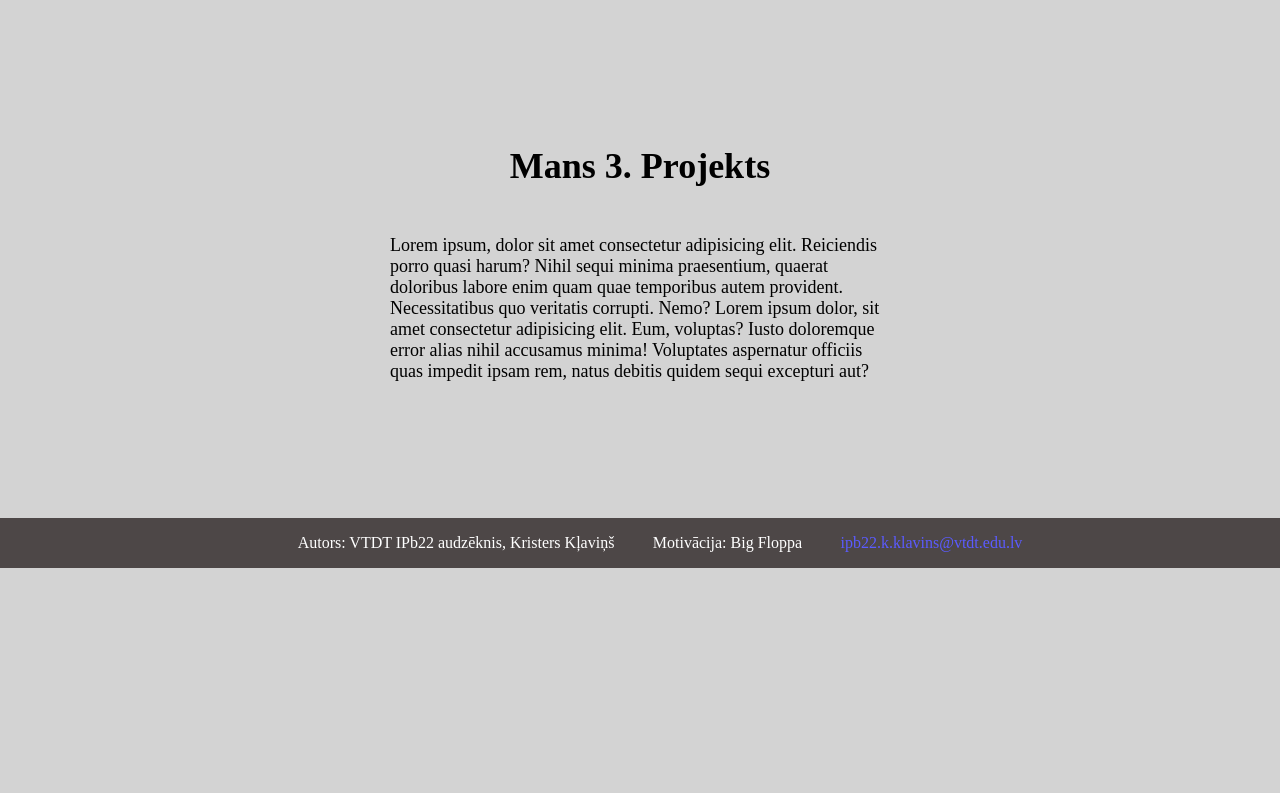
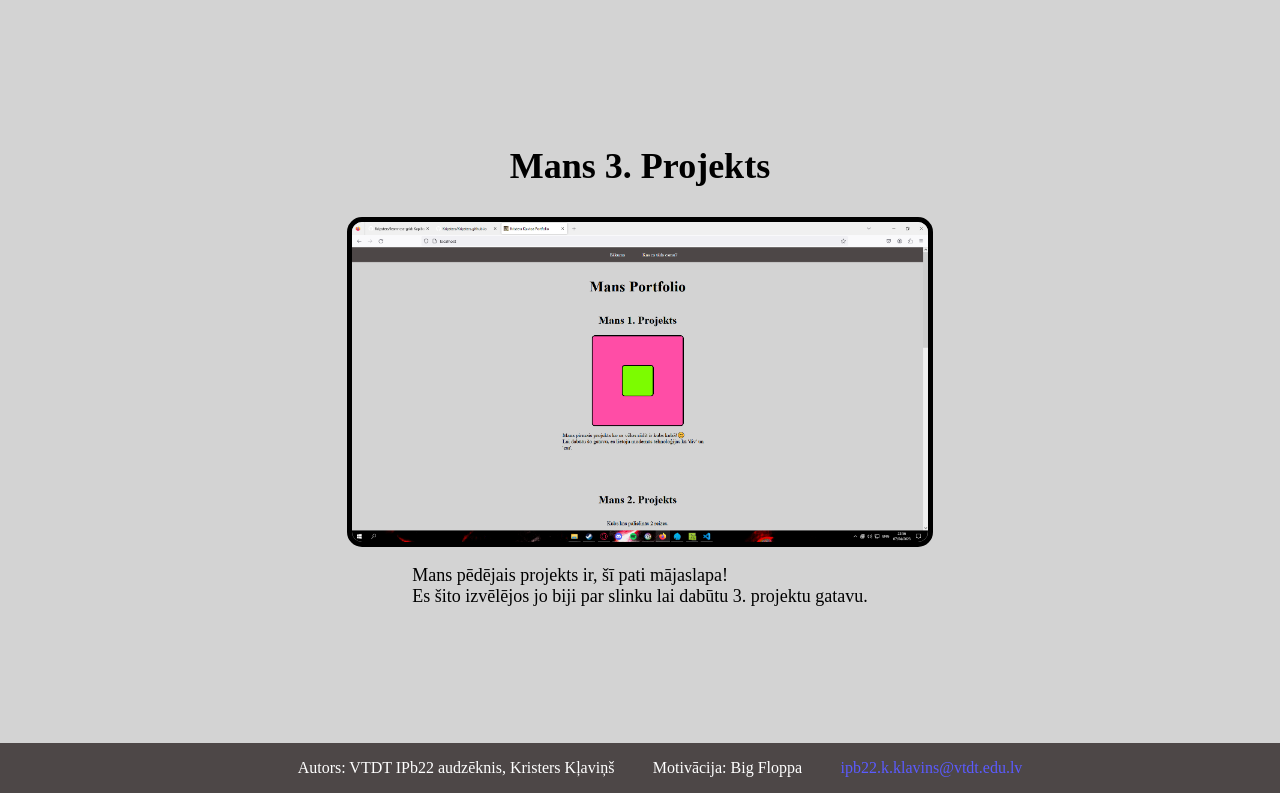
Before and after one commit to Kripsters/Kripsters.github.io, a plain HTML site: page index.html in a window 1280 px wide. Shown: the part 2060-2853 px from the top of the page. Before the commit the page ends 2628 px from the top, so only its background shows below. Drawn offline with Linux system fonts and the light colour scheme.

Commit message:
Final changes, ludzu ieskaiti ka laika nodotu

```diff
--- a/index.css
+++ b/index.css
@@ -155,7 +155,17 @@ main {
   transform-origin: right bottom;
 }
 
+.screenshot {
+  height: 25vw;
+  width: 45vw;
+  border-style: solid;
+  border-color: black;
+  border-radius: 15px;
+  border-width: 5px;
+}
+
 @media (max-width: 475px) {
+
   /* Nomaina uz zemāko kodu kad ekrāns ir mazāks par 475px */
   .burger {
     display: block;
@@ -204,11 +214,11 @@ main {
     cursor: pointer;
   }
 
-  .check:checked + ul {
+  .check:checked+ul {
     display: flex;
   }
 
-  .check:checked + #bf {
+  .check:checked+#bf {
     display: flex;
   }
 }
--- a/index.html
+++ b/index.html
@@ -1,5 +1,6 @@
 <!DOCTYPE html>
 <html lang="en">
+
 <head>
   <meta charset="UTF-8" />
   <meta http-equiv="X-UA-Compatible" content="IE=edge" />
@@ -55,15 +56,9 @@
     <br />
     <article class="center">
       <h2>Mans 3. Projekts</h2>
-        <p>
-          Lorem ipsum, dolor sit amet consectetur adipisicing elit. Reiciendis
-          porro quasi harum? Nihil sequi minima praesentium, quaerat doloribus
-          labore enim quam quae temporibus autem provident. Necessitatibus quo
-          veritatis corrupti. Nemo? Lorem ipsum dolor, sit amet consectetur
-          adipisicing elit. Eum, voluptas? Iusto doloremque error alias nihil
-          accusamus minima! Voluptates aspernatur officiis quas impedit ipsam
-          rem, natus debitis quidem sequi excepturi aut?
-        </p>
+      <img src="screen.png" alt="Screenshot of this website" class="screenshot">
+      <p>Mans pēdējais projekts ir, šī pati mājaslapa!<br>Es šito izvēlējos jo biji par slinku lai dabūtu 3.
+        projektu gatavu.</p>
     </article>
     <br />
   </main>
@@ -74,9 +69,7 @@
       <li>Autors: VTDT IPb22 audzēknis, Kristers Kļaviņš</li>
       <li>Motivācija: Big Floppa</li>
       <li>
-          <a href="mailto:ipb22.k.klavins@vtdt.edu.lv" class="contact"
-            >ipb22.k.klavins@vtdt.edu.lv</a
-          >
+        <a href="mailto:ipb22.k.klavins@vtdt.edu.lv" class="contact">ipb22.k.klavins@vtdt.edu.lv</a>
       </li>
     </ul>
     <div class="burger">
@@ -84,4 +77,5 @@
     </div>
   </footer>
 </body>
+
 </html>
```
Also changed, not shown: parmums.css (+7 -3 lines), parmums.html (+4 -11 lines), screen.png (added). Lines whose indentation alone changed are shown as unchanged.
